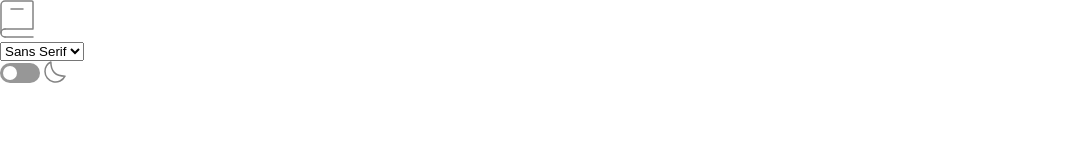
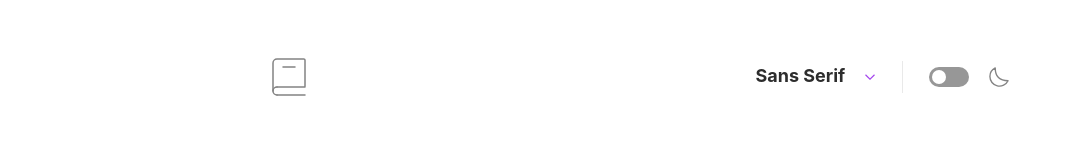
Before and after one commit to Elsayed-Gamal/Dictionary-web-app, a plain HTML site: page index.html in a window 1280 px wide. Shown: the whole page, without its empty margins (0-1072 px from the left). Drawn offline with Linux system fonts and the light colour scheme; a web font is replaced by a local one.

Commit message:
Finish header

```diff
--- a/index.html
+++ b/index.html
@@ -10,8 +10,10 @@
       sizes="32x32"
       href="./assets/images/favicon-32x32.png"
     />
+    <link rel="stylesheet" href="styles/rules.css" />
+    <link rel="stylesheet" href="styles/main.css" />
 
-    <link rel="stylesheet" href="styles/main.css" />
+    <script defer src="scripts/main.js"></script>
 
     <title>Frontend Mentor | Dictionary web app</title>
   </head>
@@ -40,14 +42,39 @@
           </g>
         </svg>
         <div class="options">
-          <select name="" id="">
-            <option value="sans">Sans Serif</option>
-            <option value="serif">Serif</option>
-            <option value="mono">mono</option>
-          </select>
+          <div class="select-box">
+            <div class="font-selected">
+              <div class="sans">Sans Serif</div>
+            </div>
+            <div class="font-options hidden">
+              <div class="sans">Sans Serif</div>
+              <div class="serif">Serif</div>
+              <div class="mono">Mono</div>
+            </div>
+            <svg
+              xmlns="http://www.w3.org/2000/svg"
+              width="14"
+              height="8"
+              viewBox="0 0 14 8"
+            >
+              <path
+                fill="none"
+                stroke="#A445ED"
+                stroke-width="1.5"
+                d="m1 1 6 6 6-6"
+              />
+            </svg>
+          </div>
+
           <div class="line"></div>
+          <div class="dark-mode-option">
             <label class="switch-dark-mode">
-            <input type="checkbox" name="toogle" id="toggle" />
+              <input
+                class="toggle-btn"
+                type="checkbox"
+                name="toogle"
+                id="toggle"
+              />
             </label>
             <svg
               class="moon"
@@ -66,6 +93,7 @@
               />
             </svg>
           </div>
+        </div>
       </header>
     </main>
   </body>
--- a/scripts/main.js
+++ b/scripts/main.js
@@ -0,0 +1,16 @@
+const fontSelector = document.querySelector('.select-box');
+const toggleDarkModBtn = document.querySelector('.toggle-btn');
+
+fontSelector.addEventListener('click', function () {
+  document.querySelector('.font-options').classList.toggle('hidden');
+});
+
+toggleDarkModBtn.addEventListener('change', function (e) {
+  if (e.target.checked) {
+    document.querySelector('body').classList.add('dark-mode');
+    document.querySelector('.moon path').classList.add('stroke-dark-mode');
+  } else {
+    document.querySelector('body').classList.remove('dark-mode');
+    document.querySelector('.moon path').classList.remove('stroke-dark-mode');
+  }
+});
--- a/styles/main.css
+++ b/styles/main.css
@@ -1,7 +1,109 @@
-* {
-  box-sizing: border-box;
-  margin: 0;
-  padding: 0;
+body {
+  color: #2d2d2d;
+  background-color: #fff;
+  transition: all 0.5s;
+}
+
+.container {
+  width: 737px;
+  margin: 0 auto;
+}
+
+.main-header {
+  display: flex;
+  justify-content: space-between;
+  align-items: center;
+  margin-top: 58px;
+}
+
+.options {
+  display: flex;
+  gap: 26px;
+  align-items: center;
+}
+
+.select-box {
+  width: 120px;
+  height: 24px;
+  position: relative;
+  font-size: 18px;
+  font-weight: bold;
+}
+
+.select-box svg {
+  width: 12px;
+  height: 6px;
+  position: absolute;
+  top: 50%;
+  right: 0;
+  transform: translateY(-50%);
+  cursor: pointer;
+}
+
+.font-selected {
+  border: none;
+  width: 120px;
+  height: 24px;
+  cursor: pointer;
+}
+
+.select-box .sans {
+  font-family: 'Inter', sans-serif;
+}
+
+.select-box .serif {
+  font-family: 'Lora', serif;
+}
+
+.select-box .mono {
+  font-family: 'Inconsolata', monospace;
+}
+
+.font-options {
+  width: 183px;
+  height: 152px;
+  box-shadow: 0 5px 30px rgba(0, 0, 0, 0.1);
+  border-radius: 16px;
+  padding-top: 24px;
+  padding-left: 24px;
+  display: flex;
+  flex-direction: column;
+  gap: 16px;
+  position: absolute;
+  top: calc(24px + 10.5px);
+  right: 0;
+}
+
+.font-options div {
+  cursor: pointer;
+  transition: all 0.2s;
+  display: inline-block;
+}
+
+.font-options div:hover {
+  color: #a445ed;
+}
+
+.line {
+  width: 1px;
+  height: 32px;
+  background-color: #e9e9e9;
+}
+
+.dark-mode-option {
+  display: flex;
+  gap: 20px;
+  align-items: center;
+}
+
+.switch-dark-mode {
+  display: flex;
+  align-items: center;
+}
+
+.moon {
+  width: 20px;
+  height: 20px;
 }
 
 .switch-dark-mode input[type='checkbox'] {
@@ -37,3 +139,18 @@
 .switch-dark-mode input[type='checkbox']:checked::after {
   left: 23px;
 }
+
+/* Framework */
+
+.hidden {
+  display: none;
+}
+
+.dark-mode {
+  color: #fff;
+  background-color: #050505;
+}
+
+.stroke-dark-mode {
+  stroke: #a445ed;
+}
--- /dev/null
+++ b/styles/rules.css
@@ -0,0 +1,20 @@
+* {
+  box-sizing: border-box;
+  margin: 0;
+  padding: 0;
+}
+
+@font-face {
+  font-family: 'Inter';
+  src: url('/assets/fonts/inter/Inter-VariableFont_slnt\,wght.ttf');
+}
+
+@font-face {
+  font-family: 'Inconsolata';
+  src: url('/assets/fonts/inconsolata/Inconsolata-VariableFont_wdth\,wght.ttf');
+}
+
+@font-face {
+  font-family: 'Lora';
+  src: url('/assets/fonts/lora/Lora-VariableFont_wght.ttf');
+}
```
Lines whose indentation alone changed are shown as unchanged.
